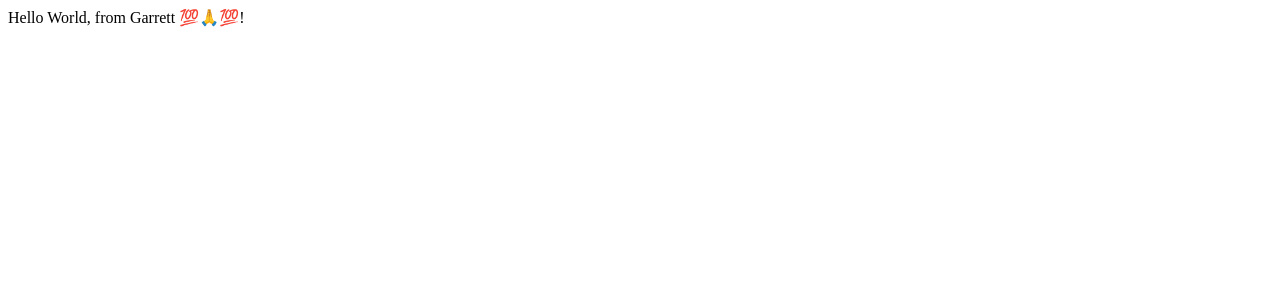
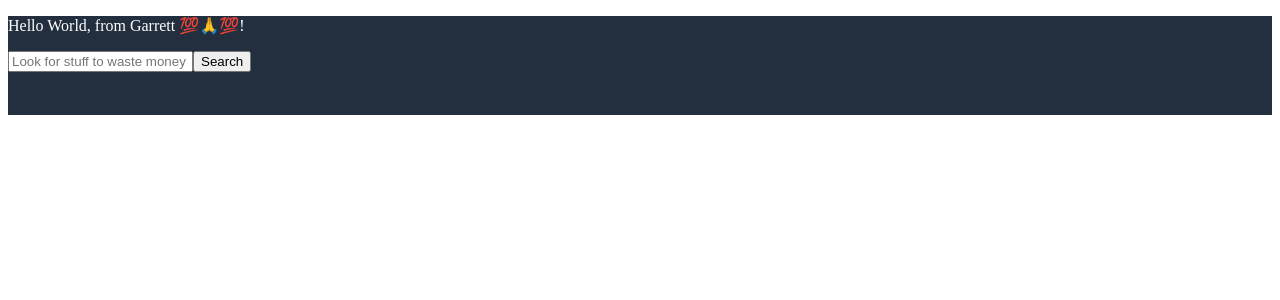
Before and after one commit to scalazon/navigation-bar, a React app: page / in a window 1280 px wide. Shown: the top 300 px of the page. Built offline with nearby package versions, Linux system fonts and the light colour scheme; the HTML template or start-up script is replaced by a standard one.

Commit message:
Begin basic mockup of navbar

```diff
--- /dev/null
+++ b/client/App.jsx
@@ -0,0 +1,28 @@
+import React from 'react';
+import Input from './components/Input.jsx';
+
+const barStyle = {
+  backgroundColor: '#232f3e',
+  color: 'white',
+  height: '99px'
+};
+
+class App extends React.Component {
+
+  constructor(props) {
+    super(props);
+    this.state = {
+    };
+  }
+
+  render() {
+    return (
+      <div style={barStyle}>
+        <p>Hello World, from Garrett 💯🙏💯!</p>
+        <Input />
+      </div>
+    )
+  }
+}
+
+export default App;
--- /dev/null
+++ b/client/components/Input.jsx
@@ -0,0 +1,10 @@
+import React from 'react';
+
+const Input = (props) => (
+  <>
+    <input placeholder='Look for stuff to waste money on'></input>
+    <button>Search</button>
+  </>
+)
+
+export default Input;
--- a/client/index.js
+++ b/client/index.js
@@ -1,4 +1,5 @@
 import React from 'react';
 import ReactDOM from 'react-dom';
+import App from './App.jsx';
 
-ReactDOM.render(<div>Hello World, from Garrett 💯🙏💯!</div>, document.getElementById('app'));
+ReactDOM.render(<App />, document.getElementById('app'));
```
Also changed, not shown: 1 other file (tests, documents, lock files or other folders).
